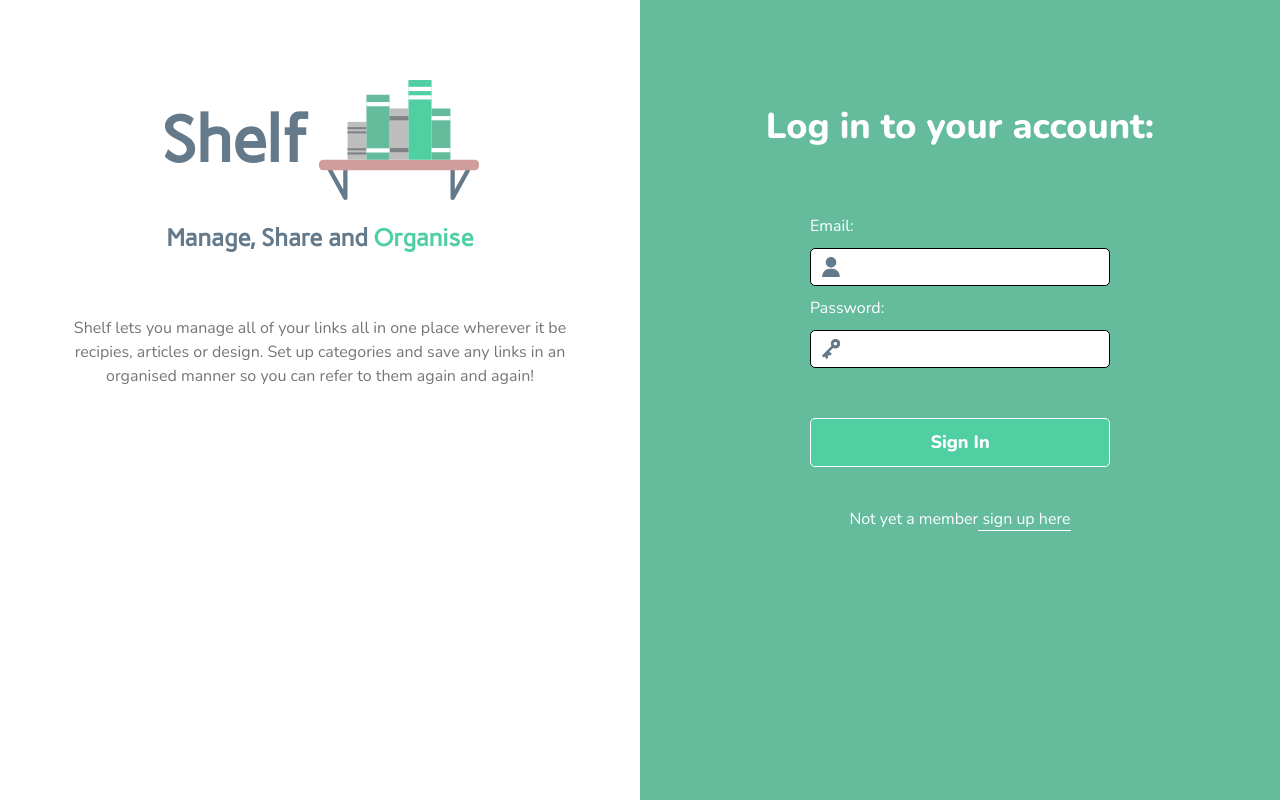
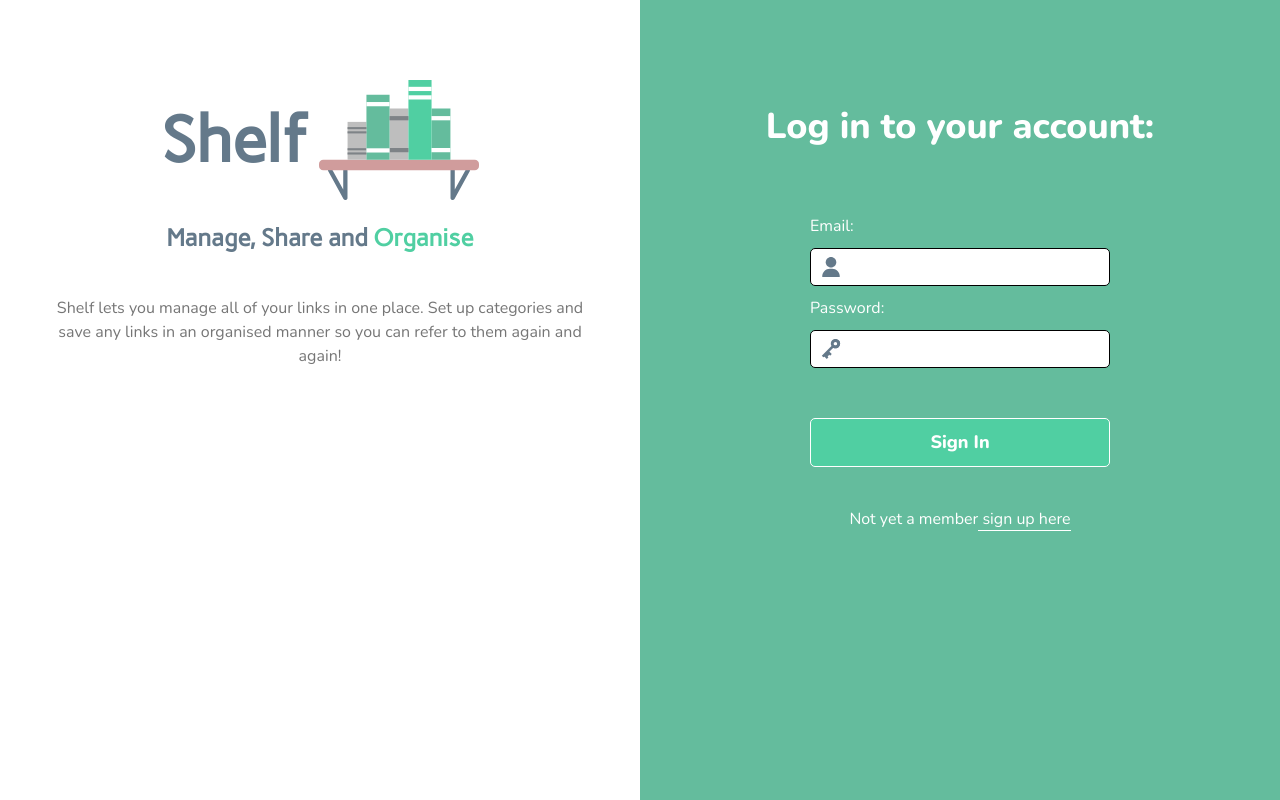
Before and after one commit to bpdm88/link-manager, a React (Create React App) app in the folder client/: page / in a window 1280 px wide. Built offline with nearby package versions, Linux system fonts and the light colour scheme; no server answers.

Commit message:
style edits - login

```diff
--- a/client/src/app/login/index.js
+++ b/client/src/app/login/index.js
@@ -51,9 +51,8 @@ const Login = () => {
             Manage, Share and <span>Organise</span>
           </h2>
           <p>
-            Shelf lets you manage all of your links all in one place wherever it be recipies,
-            articles or design. Set up categories and save any links in an organised manner so you
-            can refer to them again and again!{' '}
+            Shelf lets you manage all of your links in one place. Set up categories and save any
+            links in an organised manner so you can refer to them again and again!{' '}
           </p>
         </div>
       </div>
--- a/client/src/app/register/index.js
+++ b/client/src/app/register/index.js
@@ -53,9 +53,8 @@ const Register = () => {
             Manage, Share and <span>Organise</span>
           </h2>
           <p>
-            Shelf lets you manage all of your links all in one place wherever it be recipies,
-            articles or design. Set up categories and save any links in an organised manner so you
-            can refer to them again and again!{' '}
+            Shelf lets you manage all of your links in one place. Set up categories and save any
+            links in an organised manner so you can refer to them again and again!{' '}
           </p>
         </div>
       </div>
--- a/client/src/style/login.css
+++ b/client/src/style/login.css
@@ -9,7 +9,7 @@
   display: flex;
   flex-direction: column;
   align-items: center;
-  padding-bottom: var(--spacing-md);
+  /* padding-bottom: var(--spacing-md); */
 }
 
 .left--content p {
@@ -83,7 +83,7 @@ a:visited {
   }
 
   .login--left p {
-    padding: var(--spacing-xl);
+    padding: var(--spacing-md);
     max-width: 600px;
   }
 
```
